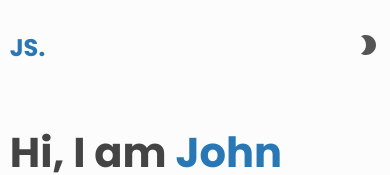
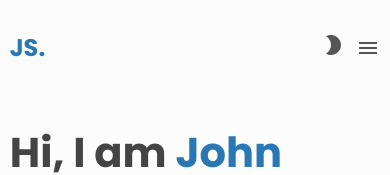
Before and after one commit to rjshkhr/cleanfolio, a React (Create React App) app: page / in a window 390 px wide. Shown: the top 175 px of the page. Built offline with nearby package versions, Linux system fonts and the light colour scheme.

Commit message:
Fix navlist

```diff
--- a/src/components/Navbar/Navbar.css
+++ b/src/components/Navbar/Navbar.css
@@ -2,7 +2,6 @@
   margin-right: 1.5em;
   display: flex;
 }
-
 .nav__list-item {
   margin-left: 1.5em;
 }
@@ -28,7 +27,7 @@
     margin: 0.5em 0;
   }
 
-  .nav__hamburger {
+  .app .nav__hamburger {
     display: flex;
     z-index: 2;
     margin-left: 0.8em;
```
